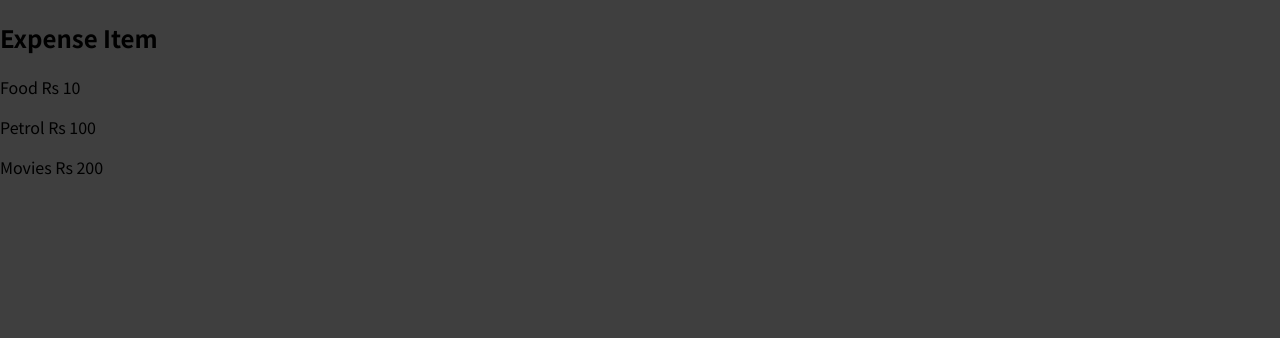
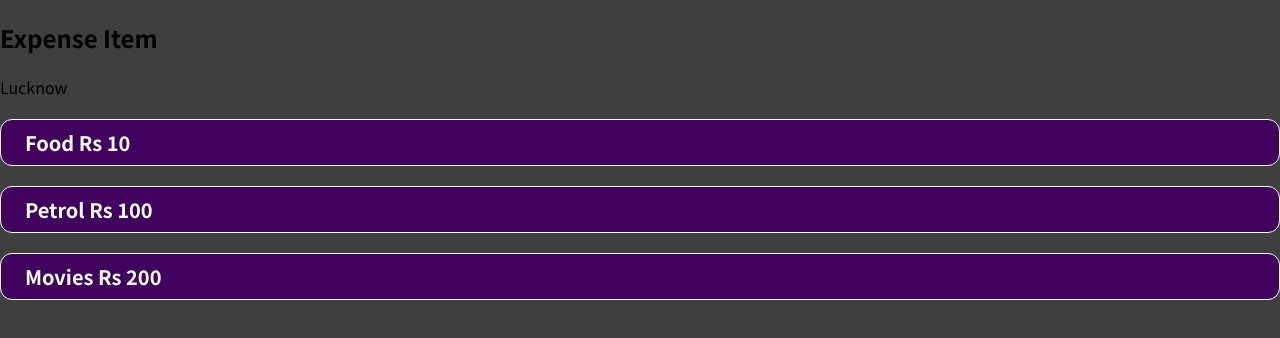
Before and after one commit to 08HIMANSHU08/react-app, a JavaScript app: page / in a window 1280 px wide. Shown: the top 338 px of the page. Built offline with nearby package versions, Linux system fonts and the light colour scheme.

Commit message:
expense item

```diff
--- /dev/null
+++ b/src/components/ExpenseItem.css
@@ -0,0 +1,27 @@
+.expense-item__price {
+    font-size: 1rem;
+    font-weight: bold;
+    color: white;
+    background-color: #40005d;
+    border: 1px solid white;
+    padding: 0.5rem;
+    border-radius: 12px;
+  }
+
+  @media (min-width: 580px) {
+    .expense-item__description {
+      flex-direction: row;
+      align-items: center;
+      justify-content: flex-start;
+      flex: 1;
+    }
+
+    .expense-item__description h2 {
+      font-size: 1.25rem;
+    }
+
+    .expense-item__price {
+      font-size: 1.25rem;
+      padding: 0.5rem 1.5rem;
+    }
+  }
--- a/src/components/ExpenseItem.js
+++ b/src/components/ExpenseItem.js
@@ -1,12 +1,20 @@
-function ExpenseItem(){
+
+import './ExpenseItem.css';
+
+function ExpenseItem() {
     return (
-        <div>
-        <h2> Expense Item</h2>
-        <p>Food Rs 10</p>
-        <p>Petrol Rs 100</p>
-        <p>Movies Rs 200</p>
+        <div className='expense-item'>
+            <div>
+                <h2> Expense Item</h2>
+                <p>Lucknow</p>
+            </div>
+            <div className='expense-item__description'>
+                <p className='expense-item__price'>Food Rs 10</p>
+                <p className='expense-item__price'>Petrol Rs 100</p>
+                <p className='expense-item__price'>Movies Rs 200</p>
+            </div>
         </div>
-        )
+    )
 }
 
 export default ExpenseItem;
```
